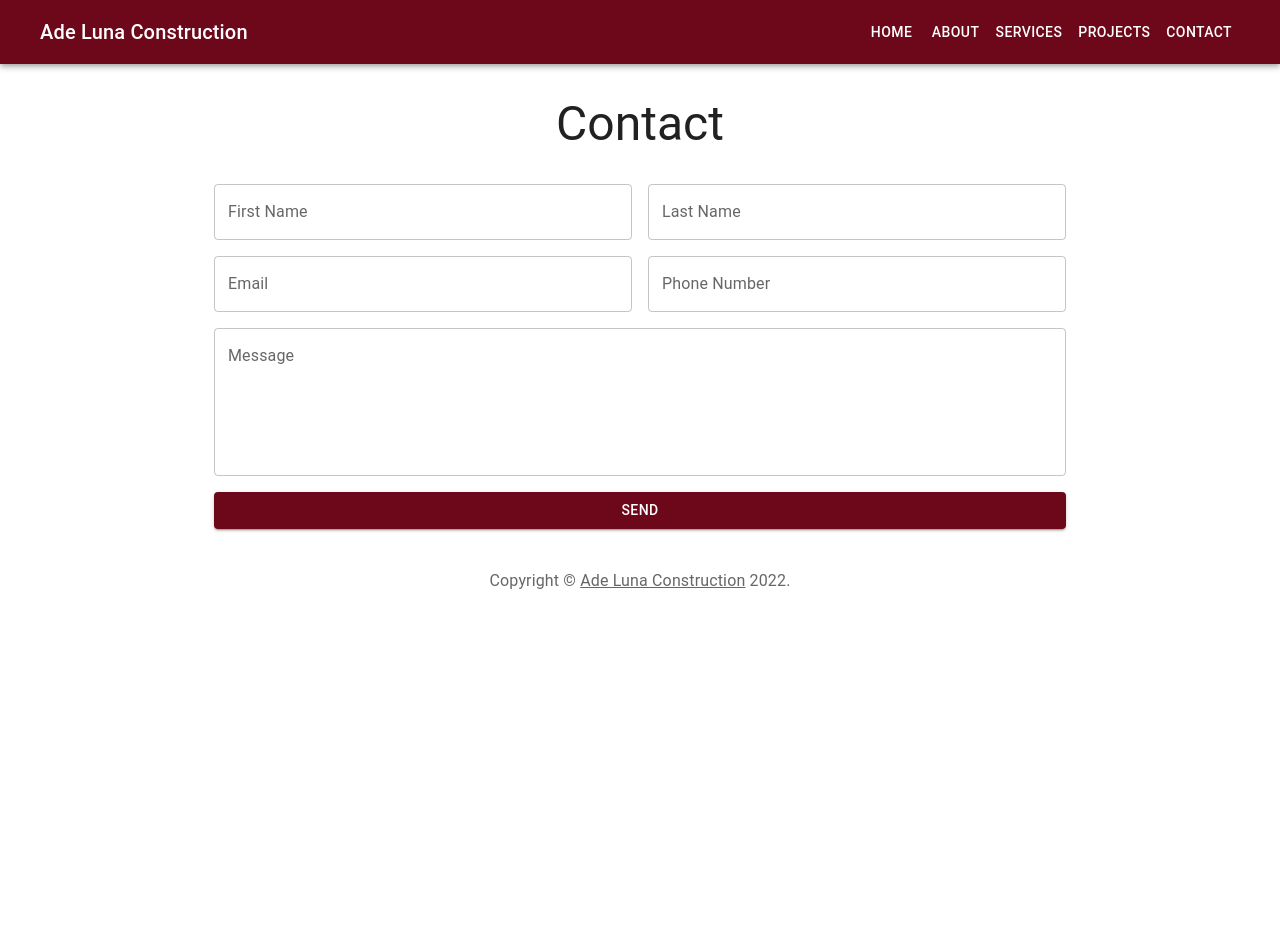
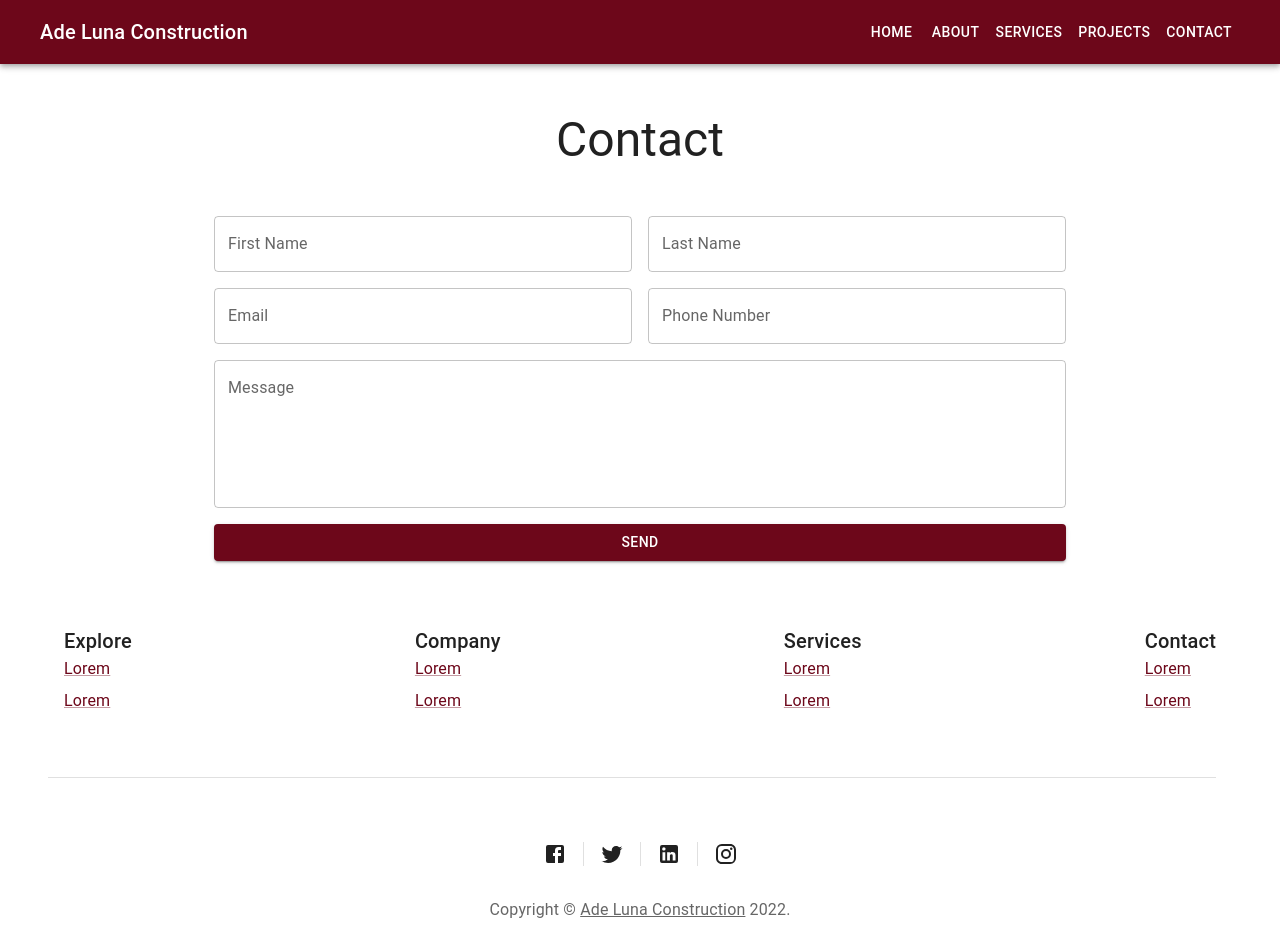
Before and after one commit to xilaluna/Ade-Luna-Construction, a React (Create React App) app: page /contact in a window 1280 px wide. Shown: the top 952 px of the page. Before the commit the page ends 800 px from the top, so only its background shows below. Built offline with nearby package versions, Linux system fonts and the light colour scheme.

Commit message:
[add] service files

```diff
--- a/src/components/Footer/Footer.jsx
+++ b/src/components/Footer/Footer.jsx
@@ -1,12 +1,70 @@
 import React from "react"
 
 import Copyright from "./Copyright"
+import Grid from "@mui/material/Grid"
+import Typography from "@mui/material/Typography"
+import Link from "@mui/material/Link"
+import Stack from "@mui/material/Stack"
+import Divider from "@mui/material/Divider"
+import Container from "@mui/material/Container"
+
+import FacebookIcon from "@mui/icons-material/Facebook"
+import TwitterIcon from "@mui/icons-material/Twitter"
+import LinkedInIcon from "@mui/icons-material/LinkedIn"
+import InstagramIcon from "@mui/icons-material/Instagram"
 
 const Footer = () => {
   return (
-    <div>
-      <Copyright sx={{ mt: 5 }} />
-    </div>
+    <Container maxWidth="lg">
+      <Grid
+        container
+        spacing={2}
+        justifyContent="space-between"
+        sx={{ py: 8, borderBottom: 1, borderColor: "grey.300" }}
+      >
+        <Grid item>
+          <Typography variant="h6">Explore</Typography>
+          <Stack spacing={1}>
+            <Link>Lorem</Link>
+            <Link>Lorem</Link>
+          </Stack>
+        </Grid>
+        <Grid item>
+          <Typography variant="h6">Company</Typography>
+          <Stack spacing={1}>
+            <Link>Lorem</Link>
+            <Link>Lorem</Link>
+          </Stack>
+        </Grid>
+        <Grid item>
+          <Typography variant="h6">Services</Typography>
+          <Stack spacing={1}>
+            <Link>Lorem</Link>
+            <Link>Lorem</Link>
+          </Stack>
+        </Grid>
+        <Grid item>
+          <Typography variant="h6">Contact</Typography>
+          <Stack spacing={1}>
+            <Link>Lorem</Link>
+            <Link>Lorem</Link>
+          </Stack>
+        </Grid>
+      </Grid>
+      <Stack
+        direction="row"
+        divider={<Divider orientation="vertical" flexItem />}
+        spacing={2}
+        sx={{ justifyContent: "center", pt: 8 }}
+      >
+        <FacebookIcon />
+        <TwitterIcon />
+        <LinkedInIcon />
+        <InstagramIcon />
+      </Stack>
+
+      <Copyright sx={{ pt: 4, pb: 6 }} />
+    </Container>
   )
 }
 
--- a/src/components/Hero/Hero.jsx
+++ b/src/components/Hero/Hero.jsx
@@ -6,18 +6,18 @@ import Typography from "@mui/material/Typography"
 import Stack from "@mui/material/Stack"
 import Button from "@mui/material/Button"
 
-import heroImage from "../../assets/images/hero.jpg"
-
 import { Link as RouterLink } from "react-router-dom"
 
 const Hero = () => {
   return (
     <Box
       sx={{
-        backgroundImage: `url(${heroImage})`,
+        backgroundImage:
+          "linear-gradient(rgba(0, 0, 0, 0.6), rgba(0, 0, 0, 0.6)), url(https://source.unsplash.com/random)",
         backgroundRepeat: "no-repeat",
         backgroundSize: "cover",
         backgroundPosition: "center",
+
         pt: 8,
         pb: 6,
       }}
@@ -27,12 +27,12 @@ const Hero = () => {
           component="h1"
           variant="h2"
           align="center"
-          color="text.primary"
+          color="grey.200"
           gutterBottom
         >
           Ade Luna Construction
         </Typography>
-        <Typography variant="h5" align="center" color="text.secondary" paragraph>
+        <Typography variant="h5" align="center" color="grey.400" paragraph>
           Something short and leading about the collection below—its contents, the
           creator, etc. Make it short and sweet, but not too short so folks don&apos;t
           simply skip over it entirely.
@@ -41,7 +41,14 @@ const Hero = () => {
           <Button component={RouterLink} to="/about" variant="contained">
             Learn More
           </Button>
-          <Button component={RouterLink} to="/contact" variant="outlined">
+          <Button
+            component={RouterLink}
+            to="/contact"
+            variant="outlined"
+            sx={{
+              color: "white",
+            }}
+          >
             Contact Us
           </Button>
         </Stack>
--- a/src/pages/Contact.jsx
+++ b/src/pages/Contact.jsx
@@ -8,7 +8,7 @@ import ContactForm from "../components/ContactForm/ContactForm"
 const Contact = () => {
   return (
     <React.Fragment>
-      <Typography variant="h3" sx={{ textAlign: "center", py: 4 }}>
+      <Typography variant="h3" sx={{ textAlign: "center", py: 6 }}>
         Contact
       </Typography>
       <Container maxWidth="md">
```
Also changed, not shown: src/components/ServiceCards/Service.jsx (added, +7 -0 lines), src/components/ServiceCards/ServiceCards.jsx (added, +7 -0 lines).
